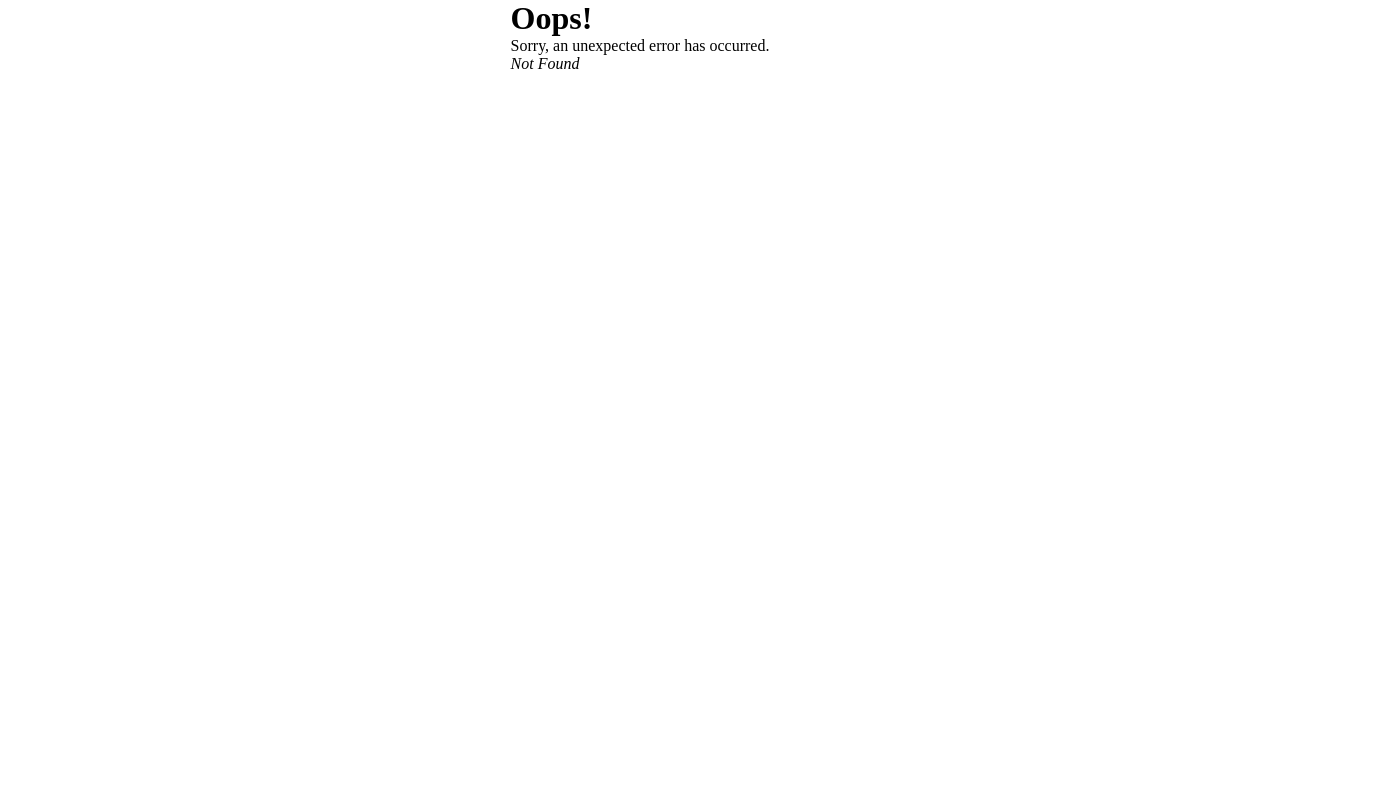
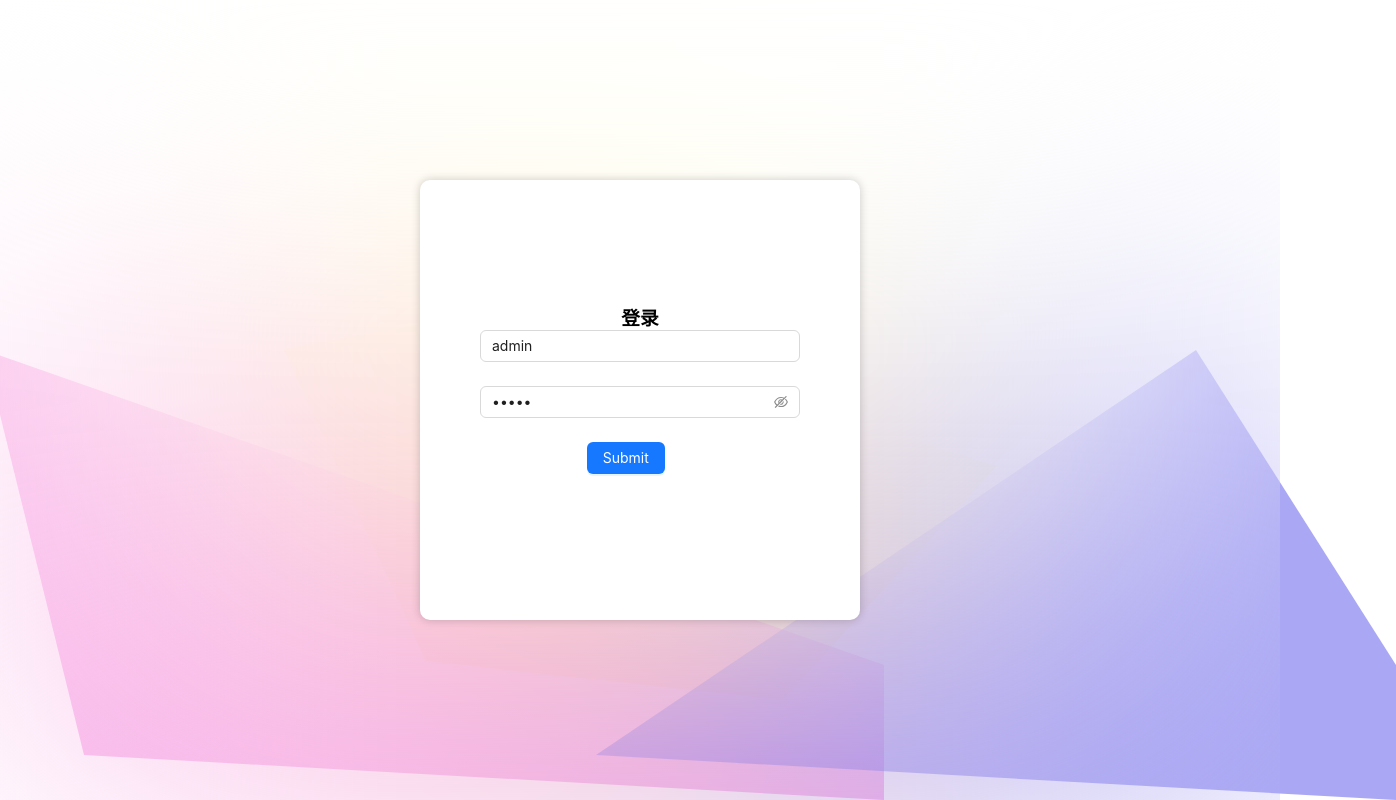
Before and after one commit to wengshuang/react-admin, a React (Vite) app: page /react-admin/login in a window 1280 px wide. Before the commit this address had no page. Shown: the whole page, 1396 px wide, since content can reach past the window. Built offline with nearby package versions, Linux system fonts and the light colour scheme; the HTML template or start-up script is replaced by a standard one.

Commit message:
修改公共路由

```diff
--- a/src/router/index.jsx
+++ b/src/router/index.jsx
@@ -34,7 +34,8 @@ export const menusRouters = [
 export const menusRoutersChildren = menusRouters
   .map((item) => item.children)
   .flat();
-const routers = createBrowserRouter([
+const routers = createBrowserRouter(
+  [
     {
       path: "/",
       element: <Layout />,
@@ -45,6 +46,10 @@ const routers = createBrowserRouter([
       path: "/login",
       element: <Login />,
     },
-]);
+  ],
+  {
+    basename: "/react-admin",
+  }
+);
 
 export default routers;
```
Lines whose indentation alone changed are shown as unchanged.
